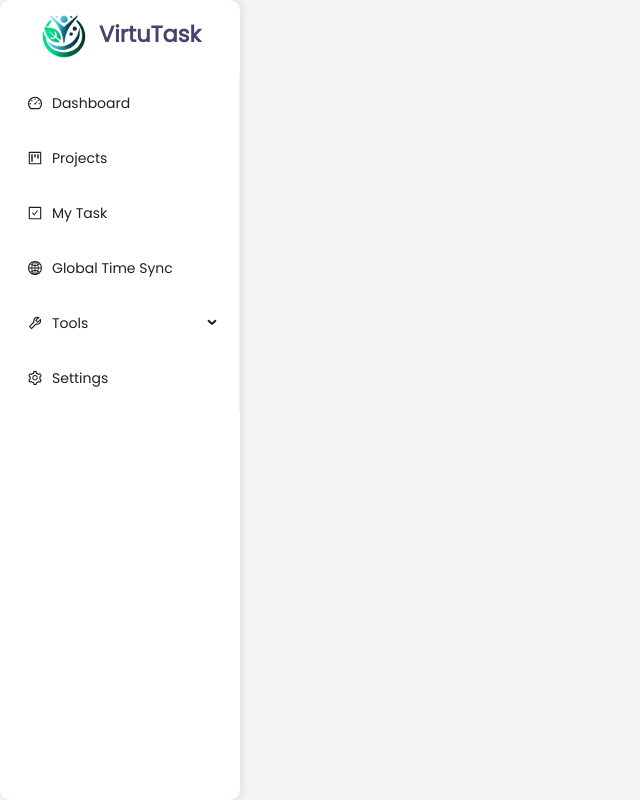
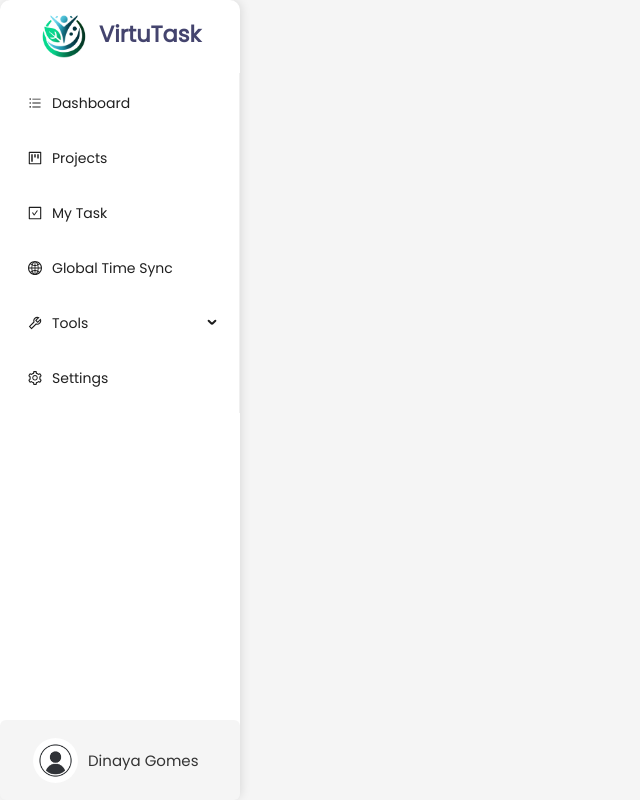
Before and after one commit to binubandara/virtuTask-app, a React (Vite) app in the folder frontend/: page / in a window 1280 px wide. Shown: the whole page, without its empty margins (0-640 px from the left). Built offline with nearby package versions, Linux system fonts and the light colour scheme.

Commit message:
Added a profile icon to the Sidebar and adjusted css

```diff
--- a/frontend/src/App.jsx
+++ b/frontend/src/App.jsx
@@ -2,14 +2,17 @@ import { useState } from 'react'
 import { Layout } from 'antd'
 import Logo from './assets/components/pane/Logo';
 import MenuList from './assets/components/pane/MenuList';
+import Profile from './assets/components/pane/Profile';
 
-const { Header, Sider } = Layout;
+
+const { Sider } = Layout;
 function App() {
   return (
     <Layout>
       <Sider className='sidebar' width={240}>
         <Logo />
         <MenuList />
+        <Profile />
       </Sider>
     </Layout>
   )
--- a/frontend/src/assets/components/pane/MenuList.jsx
+++ b/frontend/src/assets/components/pane/MenuList.jsx
@@ -1,9 +1,9 @@
 import { Menu } from 'antd';
-import { AppstoreOutlined, ProjectOutlined, BarsOutlined, DashboardOutlined, HomeOutlined, SettingOutlined, CheckSquareOutlined, GlobalOutlined, ToolOutlined, TeamOutlined, AimOutlined, HeartOutlined } from '@ant-design/icons';
+import { AppstoreOutlined, ProjectOutlined, BarsOutlined, DashboardOutlined, SettingOutlined, CheckSquareOutlined, GlobalOutlined, ToolOutlined, TeamOutlined, AimOutlined, HeartOutlined } from '@ant-design/icons';
 const MenuList = () => {
     return (
         <Menu mode="inline" className='sideBar' >
-            <Menu.Item style={{marginTop:10, marginBottom: 15 }}key="home" icon={<DashboardOutlined />}>
+            <Menu.Item style={{marginTop:10, marginBottom: 15, }}key="home" icon={<BarsOutlined />}>
             Dashboard
             </Menu.Item>
             <Menu.Item style={{ marginBottom: 15 }} key="projects" icon={<ProjectOutlined />}>
--- /dev/null
+++ b/frontend/src/assets/components/pane/Profile.jsx
@@ -0,0 +1,12 @@
+import React from "react";
+
+const Profile = () => {
+    return (
+        <div className="profile">
+            <img src="src/assets/profile.jpg" alt="Profile" className="profile-img" />
+            <span className="profile-name">Dinaya Gomes</span>
+        </div>
+    );
+};
+
+export default Profile;
--- a/frontend/src/index.css
+++ b/frontend/src/index.css
@@ -14,6 +14,7 @@
 
 .sidebar{
   color: #fff;
+  align-items: normal;
 }
 
 .logo {
@@ -51,3 +52,32 @@
   box-shadow: 2px 0px 10px rgba(0, 0, 0, 0.1);
   width: 450px;
 }
+
+.profile {
+  display: flex;
+  align-items: center;
+  position: absolute;
+  bottom: 0px;
+  width: 100%;
+  height:10%;
+  background-color: #f5f5f5; /* Extremely light ash */
+  border-radius: 6px;
+  padding: 10px;
+}
+
+.profile-img {
+  width: 45px;
+  height: 45px;
+  border-radius: 50%;
+  margin-right: 10px;
+  object-fit: cover;
+  cursor: pointer;
+margin-left: 23px;
+}
+
+.profile-name {
+  font-size: 15px;
+  font-weight: 500;
+  color: #333;
+  cursor: pointer;
+margin-left: 0px;}
```
Also changed, not shown: frontend/src/assets/prof.png (added), frontend/src/assets/profile.jpg.
